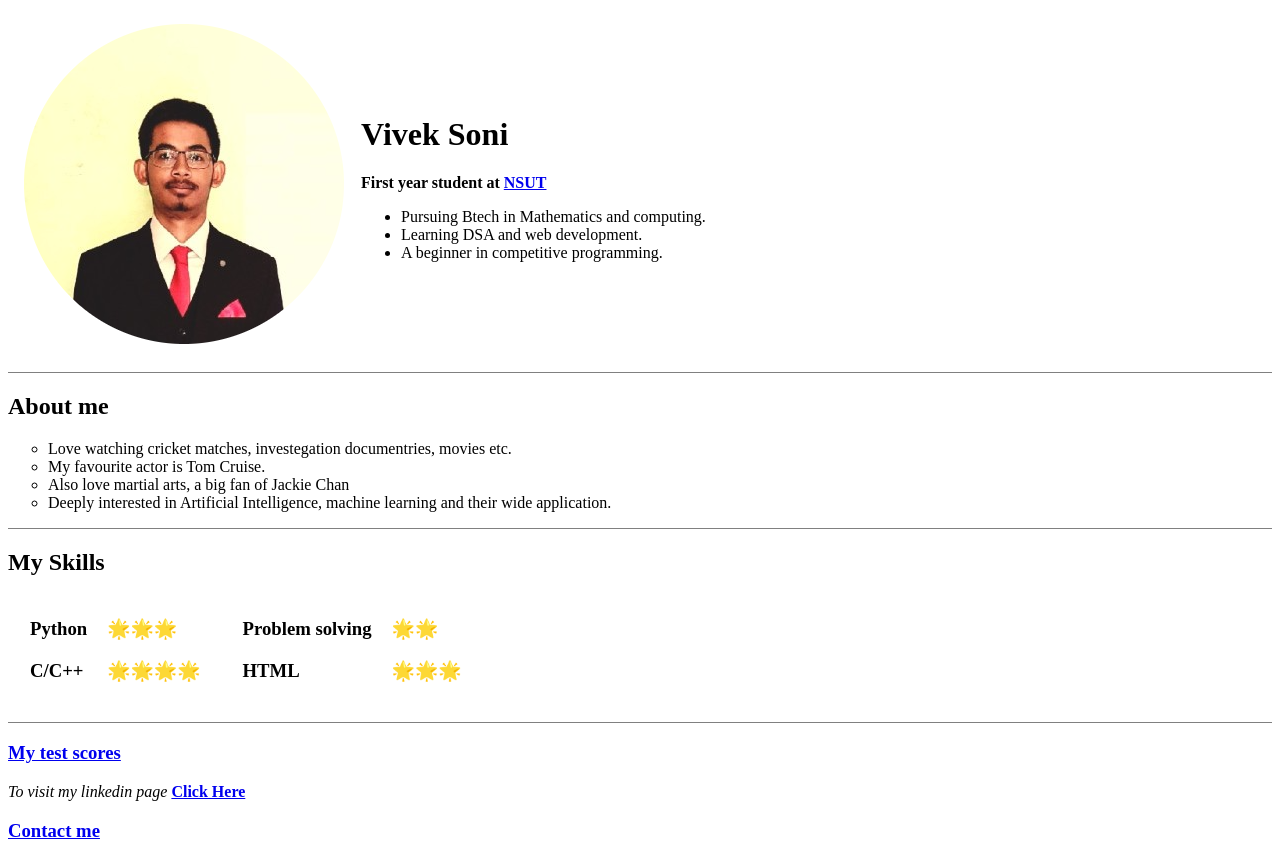
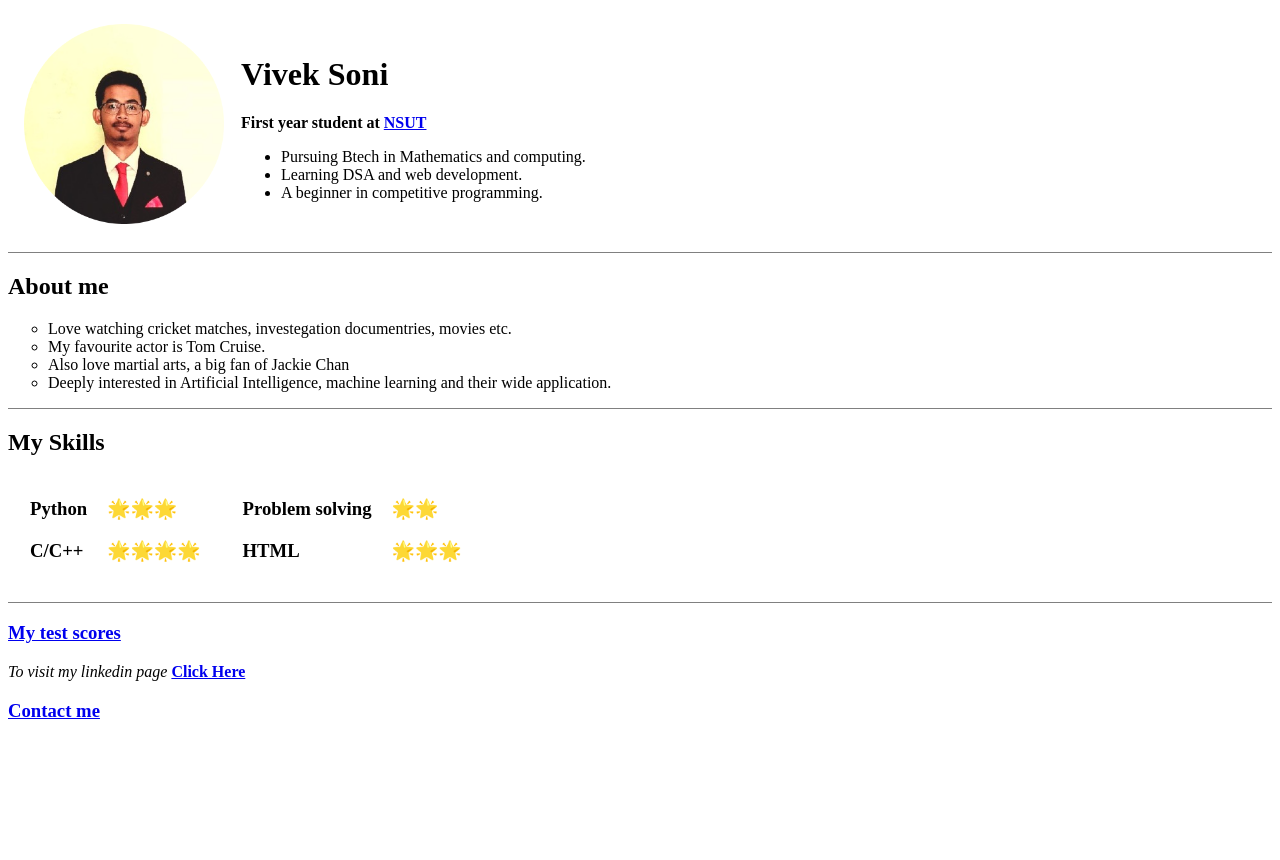
Before and after one commit to Vsoni27/cv, a plain HTML site: page index.html in a window 1280 px wide. After the commit the page ends 800 px from the top, so only its background shows below. Drawn offline with Linux system fonts and the light colour scheme.

Commit message:
Update index.html

```diff
--- a/index.html
+++ b/index.html
@@ -12,7 +12,7 @@
     <table cellspacing="15">
       <tr>
         <td>
-          <img src="myimage-modified.png" alt="vivek soni image" />
+          <img src="myimage-modified.png" alt="vivek soni image" width="200" height="200"/>
         </td>
         <td>
           <h1>Vivek Soni</h1>
```
